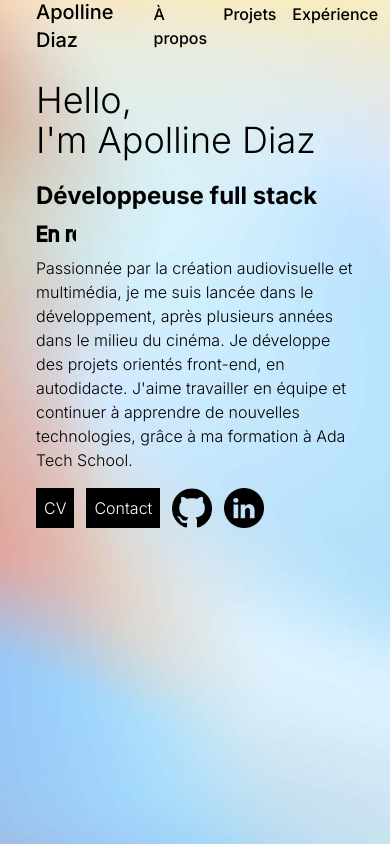
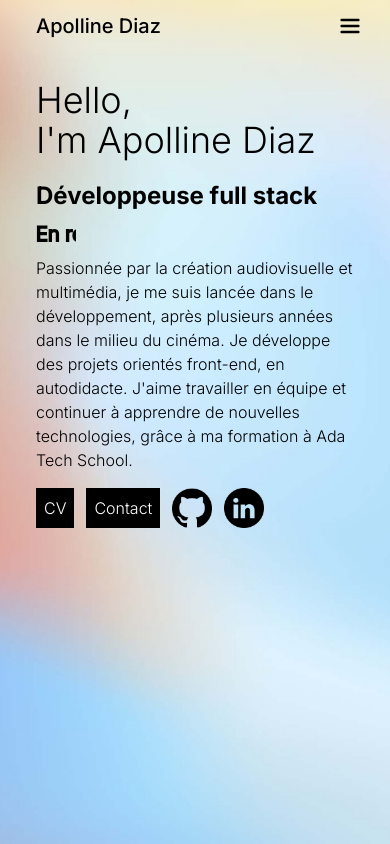
Before and after one commit to apolline-diaz/Portfolio-Minimal, a React (Vite) app: page / in a window 390 px wide. Shown: the top 844 px of the page. Built offline with nearby package versions, Linux system fonts and the light colour scheme; a web font is replaced by a local one.

Commit message:
Hamburger Menu

```diff
--- a/src/App.jsx
+++ b/src/App.jsx
@@ -1,15 +1,11 @@
 import { useState } from "react";
 import "./App.css";
+import Navbar from "./components/Navbar.jsx";
 import Timeline from "./components/Timeline.jsx";
 import Skills from "./components/Skills.jsx";
 import Contact from "./components/Contact.jsx";
 import Footer from "./components/Footer.jsx";
 import Portfolio from "./components/Portfolio.jsx";
-import Project1 from "/assets/project-movie-website-1.png";
-import Project2 from "/assets/project-plateforme.png";
-import Project3 from "/assets/project-extension.png";
-import Project4 from "/assets/project-datavisualisation.png";
-import Project5 from "/assets/project-pico.png";
 import LinkedIn from "/assets/linkedin.png";
 import Github from "/assets/github.png";
 
@@ -18,63 +14,8 @@ function App() {
 
   return (
     <>
-      <header class="fixed backdrop-blur-sm w-[100%] scroll-smooth">
-        <div className="container m-auto px-4 py-6">
-          <div className="flex justify-between items-center h-1 ">
-            <div>
-              <a href="#home">
-                <h1 className="px-5 font-medium text-xl transition duration-200 hover:opacity-50 cursor-pointer">
-                  Apolline Diaz
-                </h1>
-              </a>
-            </div>
-            <div>
-              <ul className="flex gap-4 transition-all ease-in-out duration-200 text-l px-5">
-                <li>
-                  <a
-                    className="font-medium transition duration-200 hover:opacity-50 cursor-pointer"
-                    href="#home"
-                  >
-                    À propos
-                  </a>
-                </li>
-                <li>
-                  <a
-                    className="font-medium transition duration-200 hover:opacity-50 cursor-pointer"
-                    href="#projects"
-                  >
-                    Projets
-                  </a>
-                </li>
-                {/* <li>
-                  <a
-                    className="font-medium transition duration-200 hover:opacity-50 cursor-pointer"
-                    href="#skills"
-                  >
-                    Compétences
-                  </a>
-                </li> */}
-                <li>
-                  <a
-                    className="font-medium transition duration-200 hover:opacity-50 cursor-pointer"
-                    href="#experience"
-                  >
-                    Expérience
-                  </a>
-                </li>
-                <li>
-                  <a
-                    className="font-medium transition duration-200 hover:opacity-50 cursor-pointer"
-                    href="#contact"
-                  >
-                    Contact
-                  </a>
-                </li>
-              </ul>
-            </div>
-          </div>
-        </div>
-      </header>
+      {/* NAVBAR SECTION */}
+      <Navbar />
       <main>
         {/* HOME SECTION */}
         <section id="home" className="h-full w-full">
--- /dev/null
+++ b/src/components/Navbar.jsx
@@ -0,0 +1,115 @@
+import React, { useState } from "react";
+
+const Navbar = () => {
+  const [isOpen, setIsOpen] = useState(false);
+
+  return (
+    <header className="fixed z-[100] backdrop-blur-sm w-[100%] scroll-smooth">
+      <div className="container m-auto px-4 py-6">
+        <div className="flex justify-between items-center h-1">
+          <div>
+            <a href="#home">
+              <h1 className="px-5 font-medium text-xl transition duration-200 hover:opacity-50 cursor-pointer">
+                Apolline Diaz
+              </h1>
+            </a>
+          </div>
+          <div className="lg:hidden">
+            <button
+              className="flex items-center px-3 py-2 text-black hover:text-gray-400"
+              onClick={() => setIsOpen(!isOpen)}
+            >
+              <svg
+                className="w-6 h-6 fill-current"
+                viewBox="0 0 20 20"
+                xmlns="http://www.w3.org/2000/svg"
+              >
+                <path
+                  fillRule="evenodd"
+                  d="M3 9h14a1 1 0 110 2H3a1 1 0 110-2zm0-5h14a1 1 0 110 2H3a1 1 0 110-2zm0 10h14a1 1 0 110 2H3a1 1 0 110-2z"
+                  clipRule="evenodd"
+                />
+              </svg>
+            </button>
+          </div>
+          <div className="hidden lg:block">
+            <ul className="flex gap-4 transition-all ease-in-out duration-200 text-l px-5">
+              <li>
+                <a
+                  className="font-medium transition duration-200 hover:opacity-50 cursor-pointer"
+                  href="#home"
+                >
+                  À propos
+                </a>
+              </li>
+              <li>
+                <a
+                  className="font-medium transition duration-200 hover:opacity-50 cursor-pointer"
+                  href="#projects"
+                >
+                  Projets
+                </a>
+              </li>
+              <li>
+                <a
+                  className="font-medium transition duration-200 hover:opacity-50 cursor-pointer"
+                  href="#experience"
+                >
+                  Expérience
+                </a>
+              </li>
+              <li>
+                <a
+                  className="font-medium transition duration-200 hover:opacity-50 cursor-pointer"
+                  href="#contact"
+                >
+                  Contact
+                </a>
+              </li>
+            </ul>
+          </div>
+        </div>
+        {isOpen && (
+          <div className="lg:hidden">
+            <ul className="mt-5 text-right">
+              <li>
+                <a
+                  className="block px-4 py-2 text-md transition duration-200 hover:opacity-50"
+                  href="#home"
+                >
+                  À propos
+                </a>
+              </li>
+              <li>
+                <a
+                  className="block px-4 py-2 text-md transition duration-200 hover:opacity-50"
+                  href="#projects"
+                >
+                  Projets
+                </a>
+              </li>
+              <li>
+                <a
+                  className="block px-4 py-2 text-md transition duration-200 hover:opacity-50"
+                  href="#experience"
+                >
+                  Expérience
+                </a>
+              </li>
+              <li>
+                <a
+                  className="block px-4 py-2 text-md transition duration-200 hover:opacity-50"
+                  href="#contact"
+                >
+                  Contact
+                </a>
+              </li>
+            </ul>
+          </div>
+        )}
+      </div>
+    </header>
+  );
+};
+
+export default Navbar;
```
